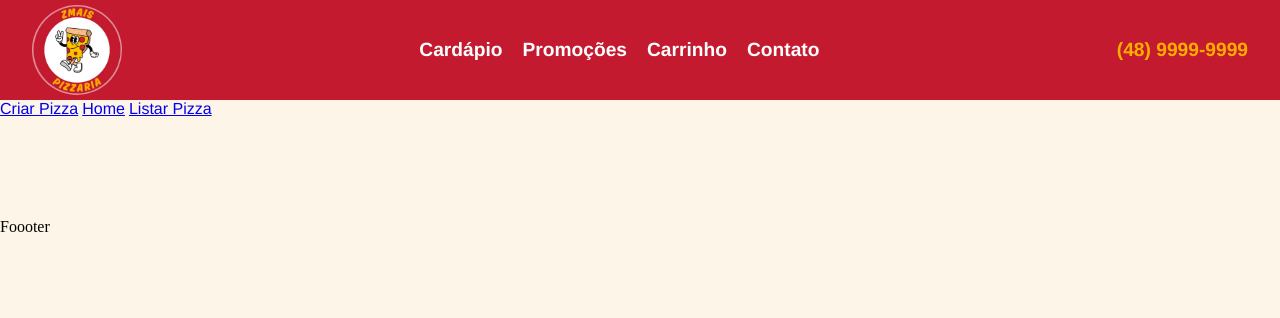
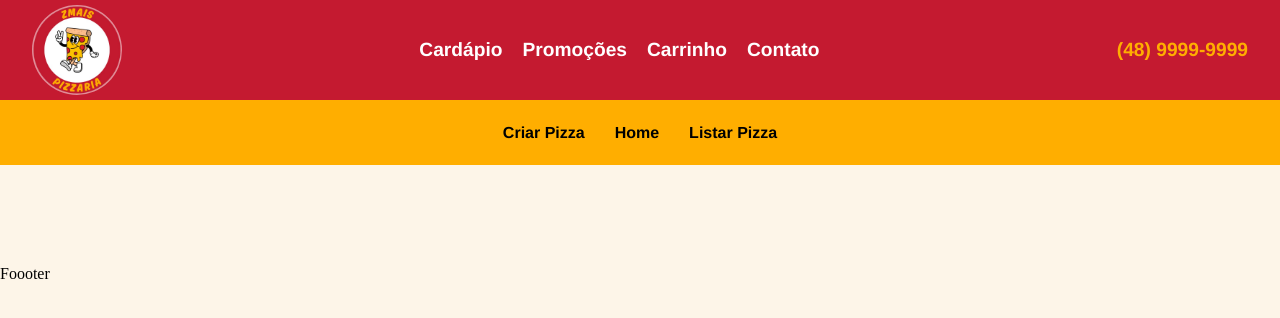
Before and after one commit to prof-dennis-senai/2023.2, a Django app: page / in a window 1280 px wide. Shown: the top 318 px of the page. Run offline with Django 4.2, Linux system fonts and the light colour scheme; data that the repository does not hold is empty.

Commit message:
commit 2 aula 8

```diff
--- a/pizzaria_zmais/app_home/static/app_home/css/style.css
+++ b/pizzaria_zmais/app_home/static/app_home/css/style.css
@@ -78,6 +78,30 @@ main {
     margin: 0 auto;
     max-width: 1024px;
 }
+
+header > .admin {
+    display: flex;
+    justify-content: center;
+    align-items: center;
+    background-color: #ffae00;
+    height: 65px;
+    gap: 10px;
+}
+
+header > .admin a {
+    text-decoration: none;
+    color: #000000;
+    font-weight: bold;
+    padding: 10px;
+    border-radius: 8px;
+    transition: all 0.3s ease;
+}
+
+header > .admin a:hover {
+    color: #ffffff;
+    background-color: #c41a30;
+}
+
 .cardapio {
     display: grid;
     grid-template-columns: repeat(3, 1fr);
```
